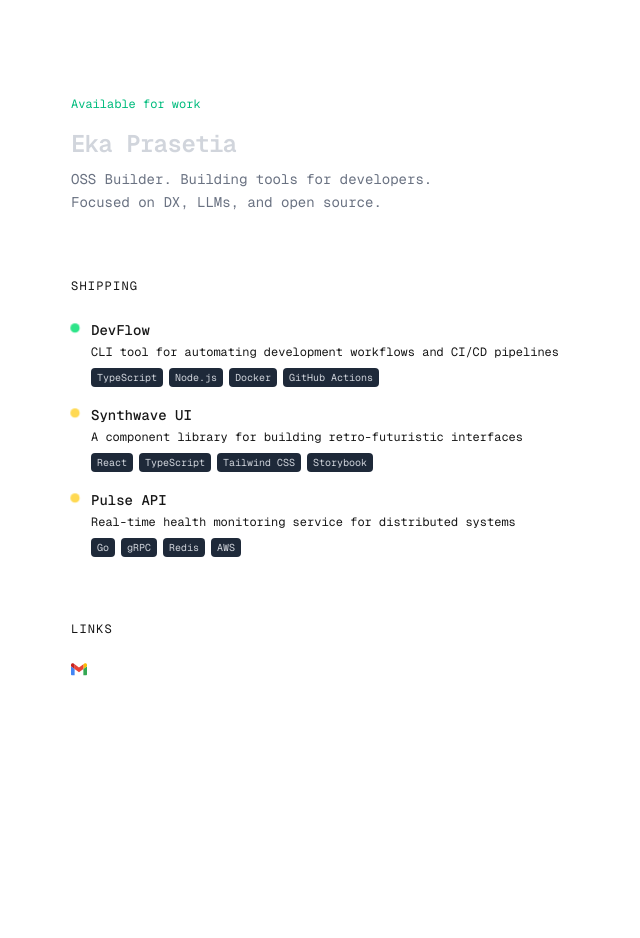
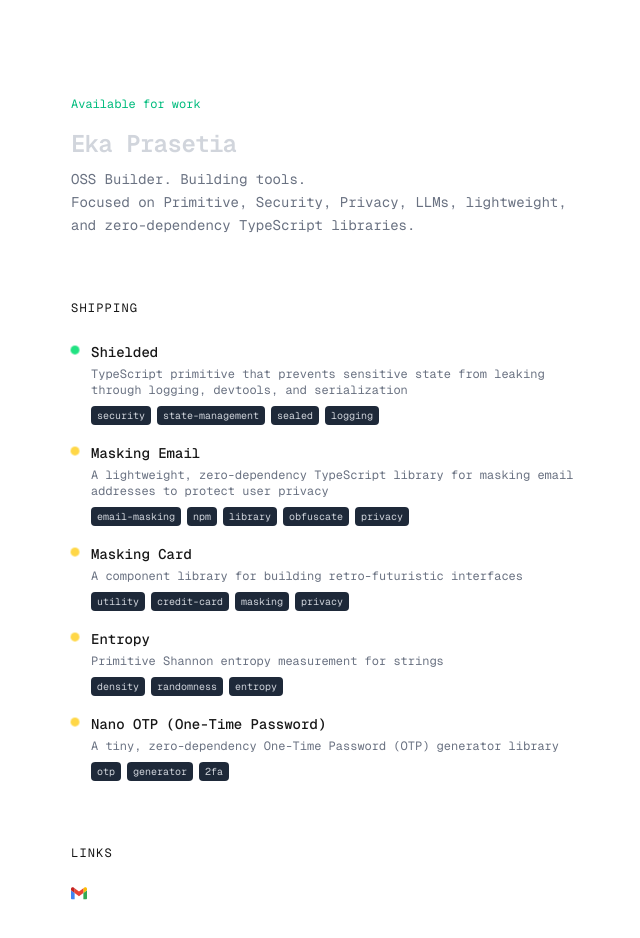
Before and after one commit to ekaone/prasetia-me, a Next.js app: page / in a window 1280 px wide. Shown: the top 938 px of the page, without its empty margins (305-945 px from the left). Before the commit the page ends 800 px from the top, so only its background shows below. Built offline with nearby package versions, Linux system fonts and the light colour scheme.

Commit message:
update project links

```diff
--- /dev/null
+++ b/app/data/link.ts
@@ -0,0 +1,15 @@
+import { XformerlyTwitter } from "../components/icons/x";
+import { GitHub } from "../components/icons/github";
+import { Gmail } from "../components/icons/mail";
+
+const links = [
+  { icon: Gmail, label: "Email", href: "mailto:ekaone3033@gmail.com" },
+  { icon: GitHub, label: "GitHub", href: "https://github.com/ekaone" },
+  {
+    icon: XformerlyTwitter,
+    label: "X",
+    href: "https://x.com/ekaone3033",
+  },
+];
+
+export { links };
--- /dev/null
+++ b/app/data/project.ts
@@ -0,0 +1,42 @@
+const projects = [
+  {
+    title: "Shielded",
+    description:
+      "TypeScript primitive that prevents sensitive state from leaking through logging, devtools, and serialization",
+    active: true,
+    stack: ["security", "state-management", "sealed", "logging"],
+    url: "https://github.com/ekaone/shielded",
+  },
+  {
+    title: "Masking Email",
+    description:
+      "A lightweight, zero-dependency TypeScript library for masking email addresses to protect user privacy",
+    active: false,
+    stack: ["email-masking", "npm", "library", "obfuscate", "privacy"],
+    url: "https://github.com/ekaone/mask-email",
+  },
+  {
+    title: "Masking Card",
+    description: "A component library for building retro-futuristic interfaces",
+    active: false,
+    stack: ["utility", "credit-card", "masking", "privacy"],
+    url: "https://github.com/ekaone/mask-card",
+  },
+  {
+    title: "Entropy",
+    description: "Primitive Shannon entropy measurement for strings",
+    active: false,
+    stack: ["density", "randomness", "entropy"],
+    url: "https://github.com/ekaone/entropy",
+  },
+  {
+    title: "Nano OTP (One-Time Password)",
+    description:
+      "A tiny, zero-dependency One-Time Password (OTP) generator library",
+    active: false,
+    stack: ["otp", "generator", "2fa"],
+    url: "https://github.com/ekaone/nano-otp",
+  },
+];
+
+export { projects };
--- a/app/layout.tsx
+++ b/app/layout.tsx
@@ -13,8 +13,8 @@ const geistMono = Geist_Mono({
 });
 
 export const metadata: Metadata = {
-  title: "Create Next App",
-  description: "Generated by create next app",
+  title: "Eka Prasetia",
+  description: "Personal website of Eka Prasetia",
 };
 
 export default function RootLayout({
--- a/app/page.tsx
+++ b/app/page.tsx
@@ -1,46 +1,9 @@
 import Link from "next/link";
-import { XformerlyTwitter } from "./components/icons/x";
-import { GitHub } from "./components/icons/github";
-import { Gmail } from "./components/icons/mail";
+
+import { projects } from "./data/project";
+import { links } from "./data/link";
 
 export default function Home() {
-  const projects = [
-    {
-      title: "DevFlow",
-      description:
-        "CLI tool for automating development workflows and CI/CD pipelines",
-      active: true,
-      stack: ["TypeScript", "Node.js", "Docker", "GitHub Actions"],
-      url: "https://github.com/alexchen/devflow",
-    },
-    {
-      title: "Synthwave UI",
-      description:
-        "A component library for building retro-futuristic interfaces",
-      active: false,
-      stack: ["React", "TypeScript", "Tailwind CSS", "Storybook"],
-      url: "https://github.com/alexchen/synthwave-ui",
-    },
-    {
-      title: "Pulse API",
-      description:
-        "Real-time health monitoring service for distributed systems",
-      active: false,
-      stack: ["Go", "gRPC", "Redis", "AWS"],
-      url: "https://github.com/alexchen/pulse-api",
-    },
-  ];
-
-  const links = [
-    { icon: Gmail, label: "Email", href: "mailto:ekaone3033@gmail.com" },
-    { icon: GitHub, label: "GitHub", href: "https://github.com/ekaone" },
-    {
-      icon: XformerlyTwitter,
-      label: "X",
-      href: "https://x.com/ekaone3033",
-    },
-  ];
-
   return (
     <div className="min-h-screen bg-background text-foreground font-mono">
       <div className="max-w-xl mx-auto px-6 py-24">
@@ -53,9 +16,10 @@ export default function Home() {
             Eka Prasetia
           </h1>
           <p className="text-gray-500 text-sm leading-relaxed">
-            OSS Builder. Building tools for developers.
+            OSS Builder. Building tools.
             <br />
-            Focused on DX, LLMs, and open source.
+            Focused on Primitive, Security, Privacy, LLMs, lightweight, and
+            zero-dependency TypeScript libraries.
           </p>
         </div>
 
@@ -81,7 +45,7 @@ export default function Home() {
                   >
                     {project.title}
                   </a>
-                  <p className="text-xs text-muted-foreground mt-0.5">
+                  <p className="text-xs text-gray-500 mt-0.5">
                     {project.description}
                   </p>
                   <div className="flex flex-wrap gap-1.5 mt-2">
```
